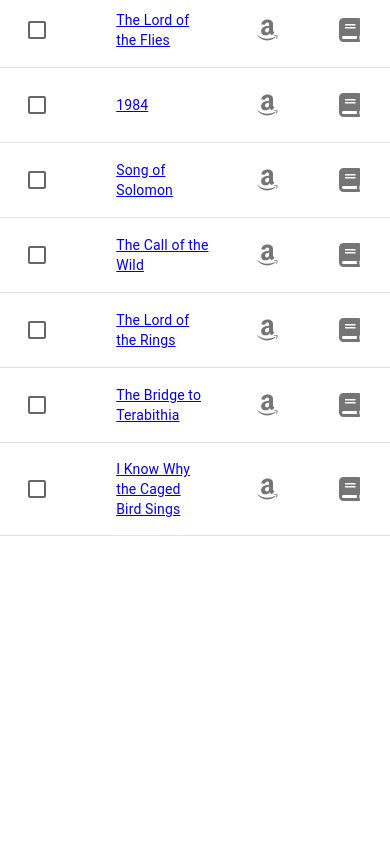
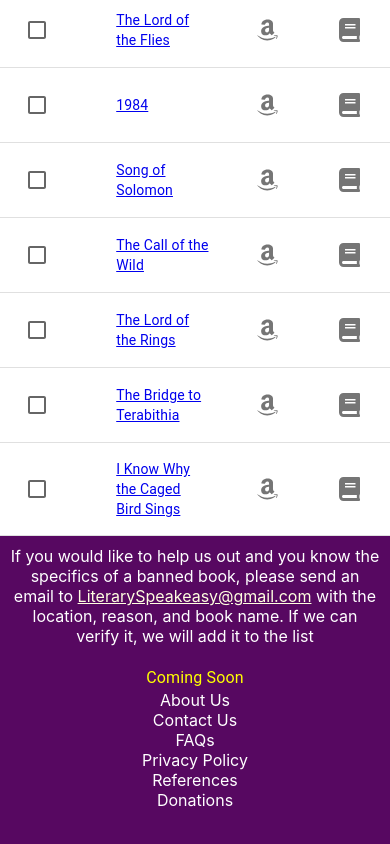
Before and after one commit to robertddobyns/AngelasLiterarySpeakeasy, a React (Create React App) app: page / in a window 390 px wide. Shown: the part 1658-2502 px from the top of the page. Before the commit the page ends 2194 px from the top, so only its background shows below. Built offline with nearby package versions, Linux system fonts and the light colour scheme; the HTML template or start-up script is replaced by a standard one.

Commit message:
added footer

```diff
--- a/src/App.js
+++ b/src/App.js
@@ -3,6 +3,7 @@ import Header from "./components/header/Header";
 import {Routes, Route} from "react-router-dom";
 import Home from "./components/pages/home/Home";
 import BookPage from "./components/pages/bookPage/BookPage";
+import Footer from "./components/footer/Footer";
 
 function App() {
 
@@ -13,7 +14,7 @@ function App() {
         <Route path={'/'} element={<Home/>}/>
         <Route path={'/page/:bookName'} element={<BookPage/>}/>
       </Routes>
-
+      <Footer/>
     </div>
   );
 }
--- /dev/null
+++ b/src/components/footer/Footer.js
@@ -0,0 +1,55 @@
+import React from 'react';
+import {styled, Box, Typography} from "@mui/material";
+
+const Root = styled('div')(({theme}) => ({
+	backgroundColor: '#570861',
+	padding: '10px',
+	minHeight: '100%'
+}));
+const FooterStatement = styled('div')(({theme}) => ({
+	color: 'white',
+	textAlign: 'center',
+	margin: '0 auto',
+	marginBottom: '20px',
+	maxWidth: '1000px'
+}));
+const LinksContainer = styled('div')(({theme}) => ({
+	color: 'white',
+	display: 'flex',
+	[theme.breakpoints.down('sm')]: {
+		flexDirection: 'column',
+		alignItems: 'center',
+		height: '150px'
+	},
+	[theme.breakpoints.up('sm')]: {
+		justifyContent: 'space-around',
+		height: '100px',
+		margin: '0 auto',
+		maxWidth: '1000px'
+	},
+
+}));
+
+const Footer = () => {
+
+
+	return (
+		<Root>
+			<FooterStatement>
+				If you would like to help us out and you know the specifics of a banned book, please send an email to <a href={'mailto:literaryspeakeasy@gmail.com'} style={{color: 'lightyellow'}}>LiterarySpeakeasy@gmail.com</a> with the location, reason, and book name. If we can verify it, we will add it to the list
+			</FooterStatement>
+			<Typography sx={{color: 'yellow', textAlign: 'center'}}>Coming Soon</Typography>
+			<LinksContainer>
+				<Box>About Us</Box>
+				<Box>Contact Us</Box>
+				<Box>FAQs</Box>
+				<Box>Privacy Policy</Box>
+				<Box>References</Box>
+				<Box>Donations</Box>
+			</LinksContainer>
+		</Root>
+	)
+
+}
+
+export default Footer;
--- a/src/components/pages/bookPage/BookPage.js
+++ b/src/components/pages/bookPage/BookPage.js
@@ -7,6 +7,7 @@ import SchoolInfo from "./SchoolInfo";
 const Root = styled('div')(({theme}) =>({
   maxWidth: '1000px',
   margin: '0 auto',
+  minHeight: '60vh'
 }))
 
 const BookPage = () => {
@@ -27,7 +28,7 @@ const BookPage = () => {
       <Typography variant={'h3'} component={'h1'} sx={{textAlign: 'center', fontStyle: 'italic'}}>{page.name}</Typography>
       <Typography variant={'h5'} sx={{textAlign: 'center'}}>By: {page.author}</Typography>
       <Box>
-        {page.locations && <Typography variant={'h4'}>Locations</Typography>}
+        {page.locations?.length > 0 && <Typography variant={'h4'}>Banned Locations</Typography>}
         {page.locations?.map(item => (
           <SchoolInfo
             name={item.name}
```
